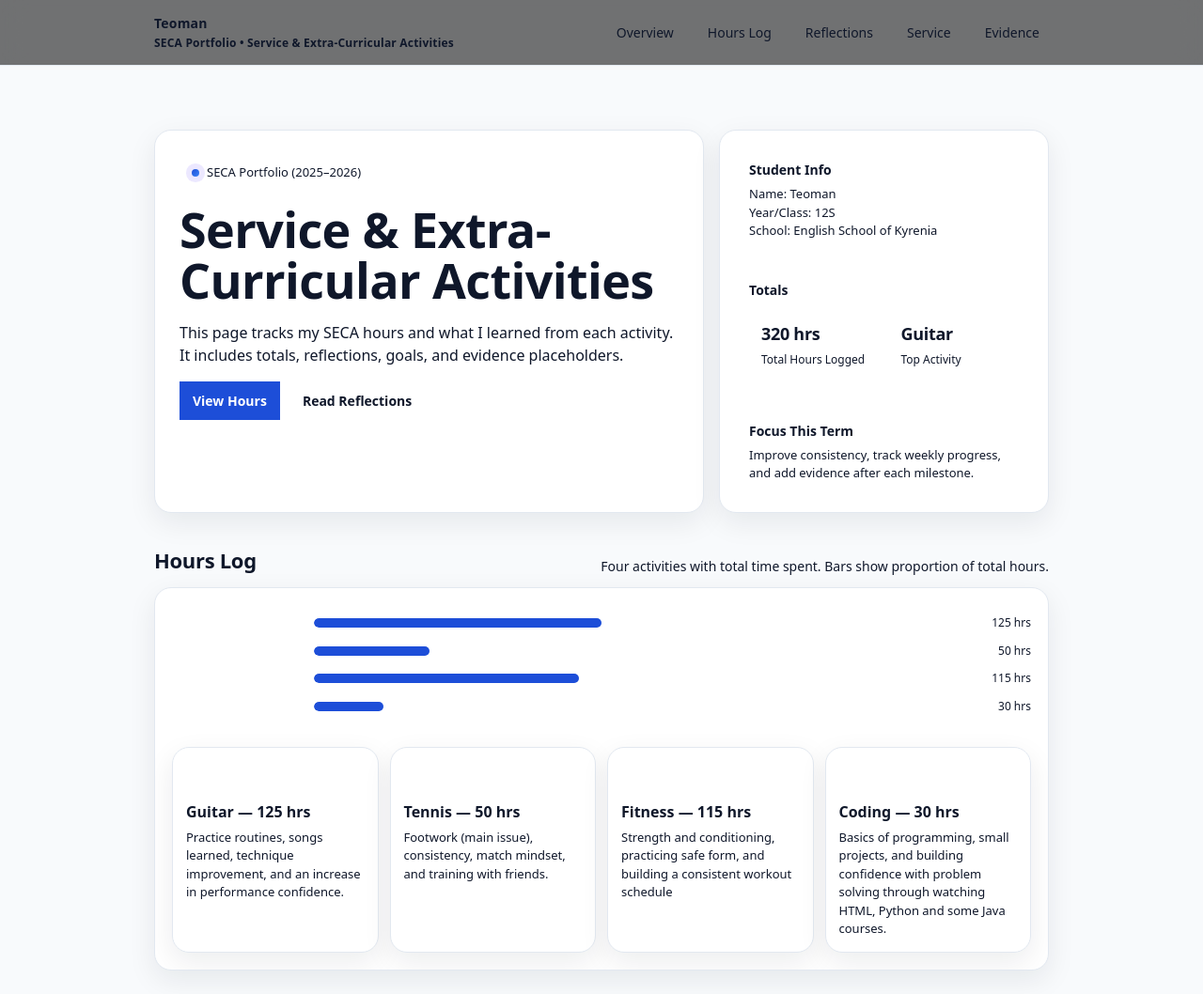
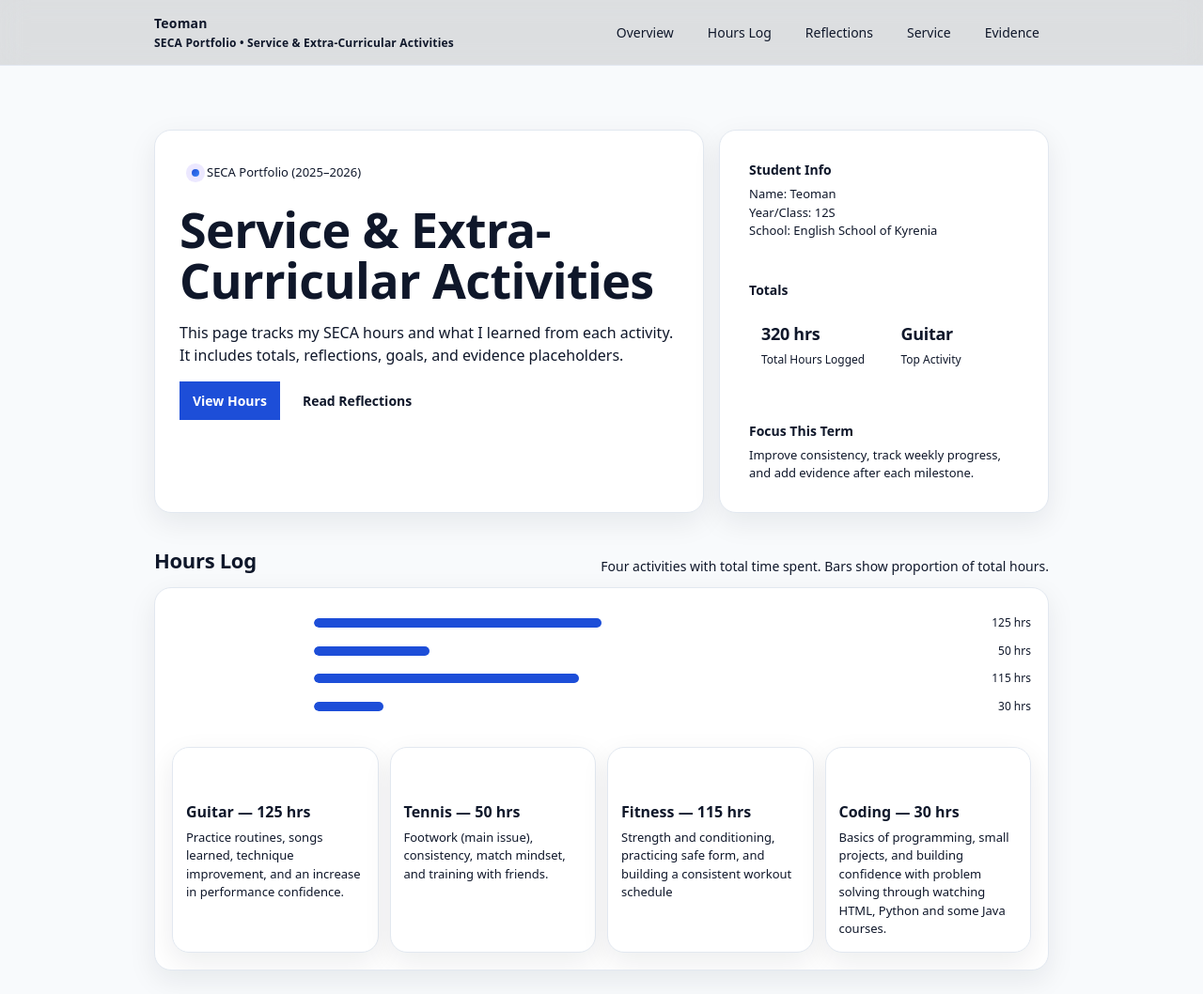
Before and after one commit to tschr1/SECA, a plain HTML site: page index.html in a window 1280 px wide. Shown: the top 1058 px of the page at 94% size. Drawn offline with Linux system fonts and the light colour scheme.

Commit message:
Update index.html

```diff
--- a/index.html
+++ b/index.html
@@ -39,7 +39,7 @@
     .nav{
   position:sticky; top:0; z-index:20;
   backdrop-filter: blur(14px);
-  background: rgba(0,0,0,.55);
+  background: rgba(0, 0, 0, 0.11);
   border-bottom:1px solid var(--line);
 }
 
```
